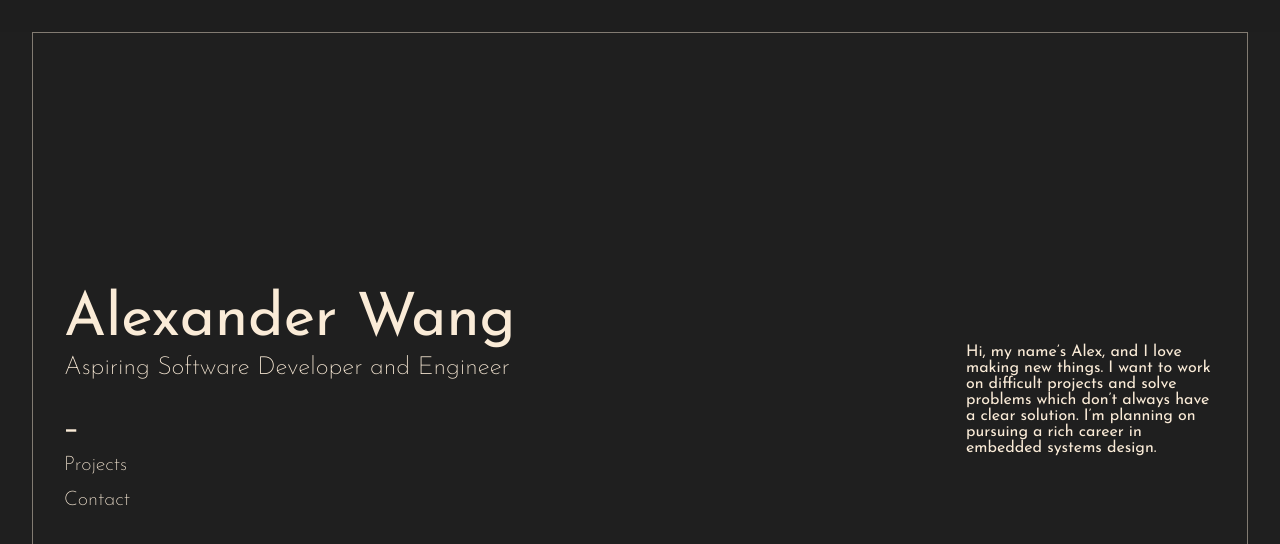
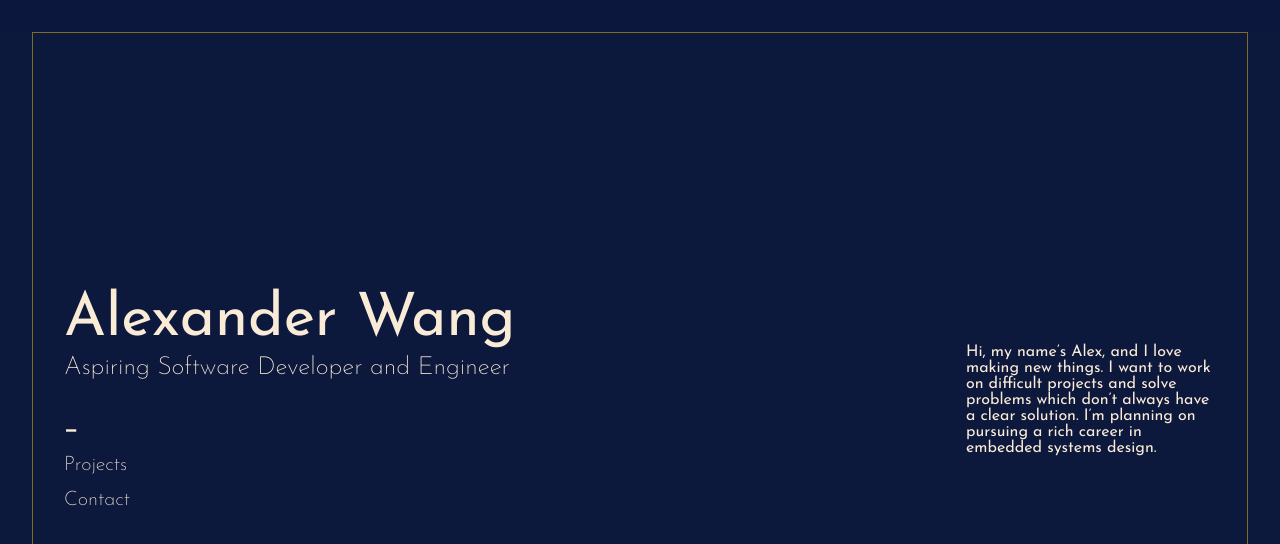
Before and after one commit to alw017/gondola, a Vue app: page / in a window 1280 px wide. Shown: the top 544 px of the page. Built offline with nearby package versions, Linux system fonts and the light colour scheme.

Commit message:
Color Change

```diff
--- a/src/components/Frame.vue
+++ b/src/components/Frame.vue
@@ -19,7 +19,7 @@ defineProps({
 
 .frame {
     position: absolute;
-    background-color:antiquewhite;
+    background-color: gold;
     opacity:0.45;
 }
 .frame-container{
--- a/src/components/Mask.vue
+++ b/src/components/Mask.vue
@@ -13,7 +13,7 @@
     height: 4vmin;
     width:100%;
     left: 0;
-    background-color: #1f1f1f;
+    background-color: #0d183d;
     opacity: 0.9;
     overflow:hidden;
 }
--- a/src/style.css
+++ b/src/style.css
@@ -21,7 +21,7 @@
 }
 
 html, body {
-    background-color: #1f1f1f;
+    background-color: #0d183d;
     height: 100%;
     overflow:hidden;
 }
```
